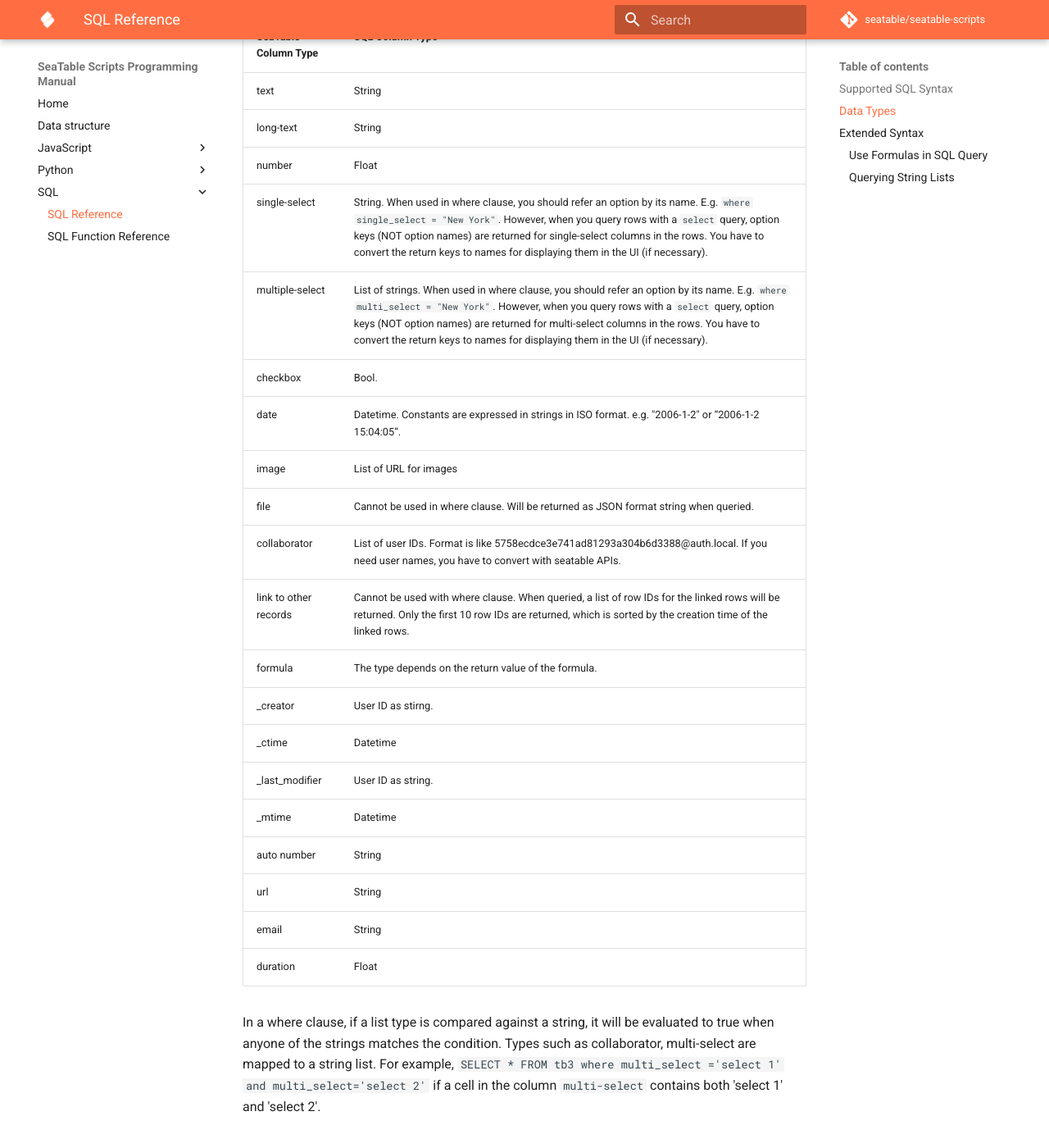
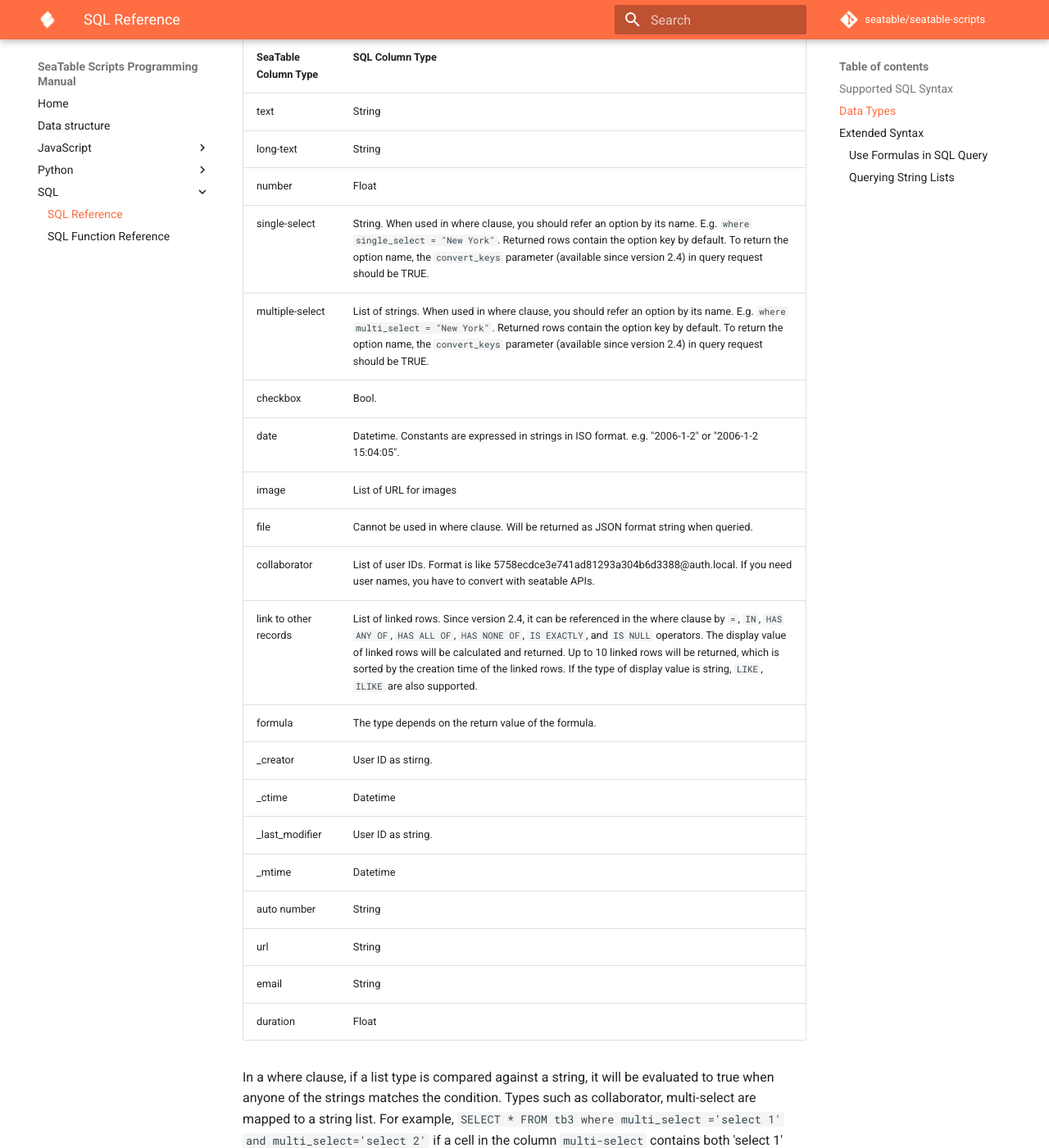
Before and after one commit to seatable/seatable-scripts, an MkDocs documentation site: the page built from manual/python/sql.md, in a window 1280 px wide and 1400 px high, scrolled down 1079 px. Shown: the whole window at 82% size. Built offline with MkDocs 1.6.1 and Material for MkDocs 9.7.7, drawn with Linux system fonts in a browser that asks for light colours; comment, search, counter and statistics services are not loaded; some of the changed text lies outside the part shown.

Commit message:
Update documents of SQL syntax (#43)
* Update documents of SQL syntax

* Update documents

* Update documents for linked rows

```diff
--- a/manual/python/sql.md
+++ b/manual/python/sql.md
@@ -15,7 +15,7 @@
 * Selecting from multiple tables (`JOIN`) is not supported.
 * Most SQL syntax can be used in where clause, including arithmetic expressions, comparison operators, `[NOT] LIKE`, `IN`, `BETWEEN ... AND ...`, `AND`, `OR`, `NOT`, `IS [NOT] TRUE`, `IS [NOT] NULL`.
     * Arithmetic expressions only support numbers.
-    * `LIKE` only supports strings.
+    * `LIKE` only supports strings. The key word `ILIKE` can be used instead of `LIKE` to make the match case-insensitive.
     * `BETWEEN ... AND ...` only supports numbers and time. Time constants should be strings in ISO format (e.g. "2020-09-08 00:11:23").
 * `GROUP BY` uses strict syntax. The selected fields must appear in group by list, except for aggregation functions (`COUNT`, `SUM`, `MAX`, `MIN`, `AVG`) and formulas (see extended syntax section below).
 * Fields in "order by" list must be a column or an expression in the selected fields. For example, `select a from table order by b` is invalid; while `select a from table order by b` and `select abs(a), b from table order by abs(a)` are valid.
@@ -32,14 +32,14 @@
 | text                 | String                |
 | long-text            | String                |
 | number          | Float                |
-| single-select   | String. When used in where clause, you should refer an option by its name. E.g. `where single_select = "New York"`. However, when you query rows with a `select` query, option keys (NOT option names) are returned for single-select columns in the rows. You have to convert the return keys to names for displaying them in the UI (if necessary).    |
-| multiple-select | List of strings. When used in where clause, you should refer an option by its name. E.g. `where multi_select = "New York"`. However, when you query rows with a `select` query, option keys (NOT option names) are returned for multi-select columns in the rows. You have to convert the return keys to names for displaying them in the UI (if necessary).    |
+| single-select   | String. When used in where clause, you should refer an option by its name. E.g. `where single_select = "New York"`. Returned rows contain the option key by default. To return the option name, the `convert_keys` parameter (available since version 2.4) in query request should be TRUE. |
+| multiple-select | List of strings. When used in where clause, you should refer an option by its name. E.g. `where multi_select = "New York"`. Returned rows contain the option key by default. To return the option name, the `convert_keys` parameter (available since version 2.4) in query request should be TRUE. |
 | checkbox        | Bool.     |
-| date            | Datetime. Constants are expressed in strings in ISO format. e.g. "2006-1-2" or “2006-1-2 15:04:05“.|
+| date            | Datetime. Constants are expressed in strings in ISO format. e.g. "2006-1-2" or "2006-1-2 15:04:05".|
 | image            | List of URL for images  |
 | file            | Cannot be used in where clause. Will be returned as JSON format string when queried. |
 | collaborator   | List of user IDs. Format is like 5758ecdce3e741ad81293a304b6d3388@auth.local. If you need user names, you have to convert with seatable APIs. |
-| link to other records          | Cannot be used with where clause. When queried, a list of row IDs for the linked rows will be returned. Only the first 10 row IDs are returned, which is sorted by the creation time of the linked rows. |
+| link to other records          | List of linked rows. Since version 2.4, it can be referenced in the where clause by `=`, `IN`, `HAS ANY OF`, `HAS ALL OF`, `HAS NONE OF`, `IS EXACTLY`, and `IS NULL` operators. The display value of linked rows will be calculated and returned. Up to 10 linked rows will be returned, which is sorted by the creation time of the linked rows. If the type of display value is string, `LIKE`, `ILIKE` are also supported. |
 | formula              | The type depends on the return value of the formula. |
 | \_creator            | User ID as stirng. |
 | \_ctime              | Datetime |
```
